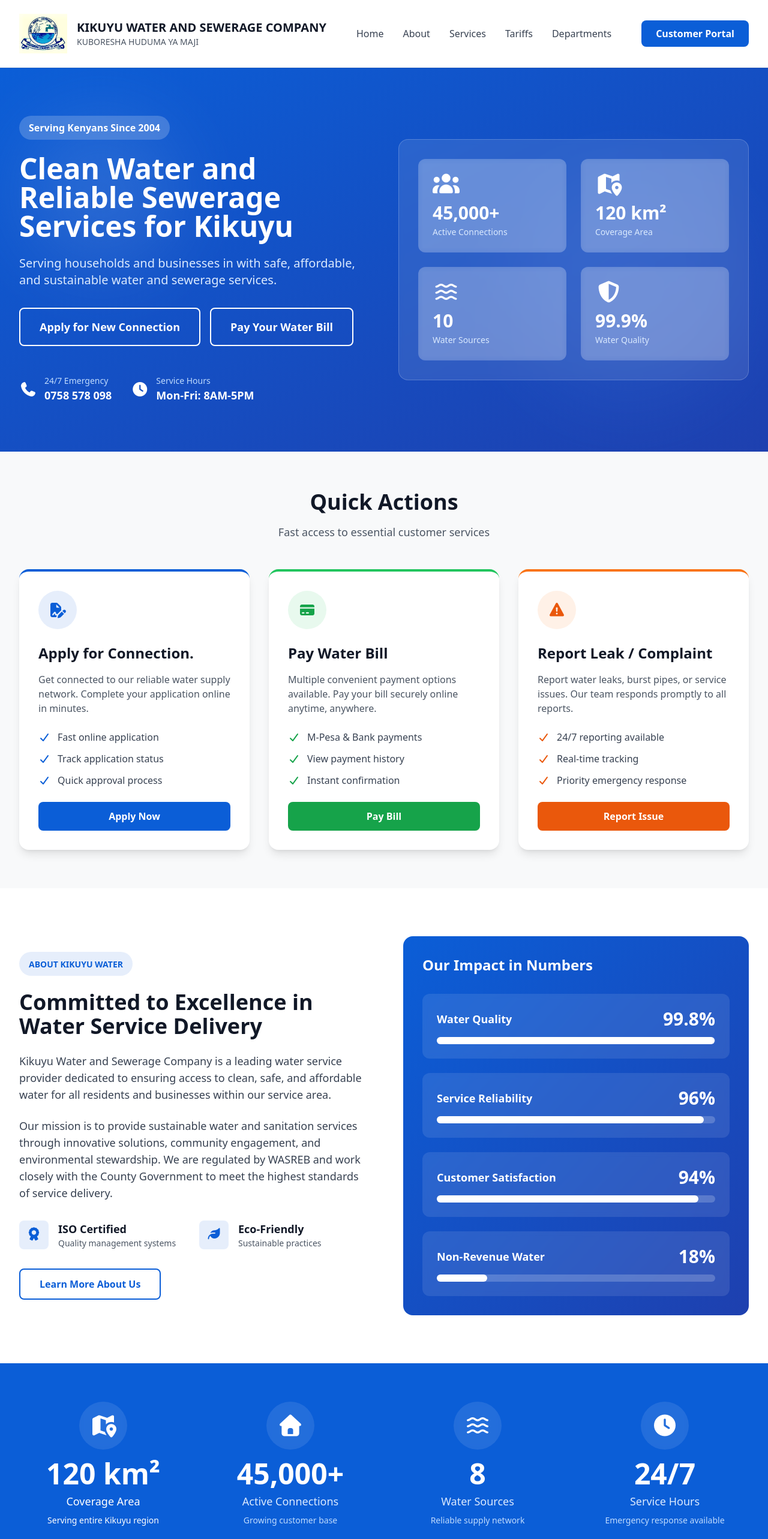
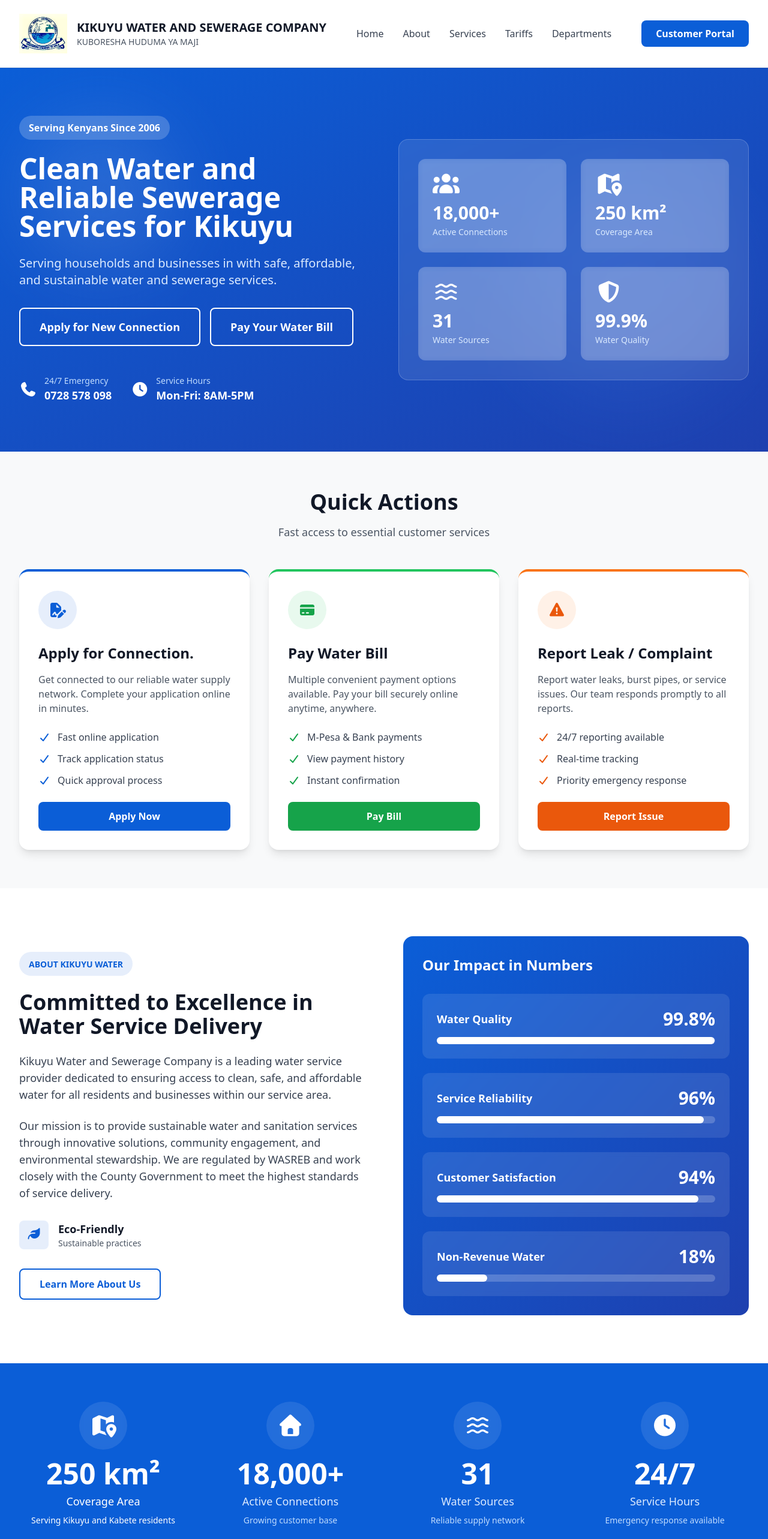
Before and after one commit to KikuyuWater/Kikuyu-Water, a React (Create React App) app in the folder kikuyu-water/: page / in a window 1280 px wide. Shown: the top 2566 px of the page at 60% size. Built offline with nearby package versions, Linux system fonts and the light colour scheme.

Commit message:
Remove ISO certification references and fix React import warning

```diff
--- a/kikuyu-water/src/layouts/Cta.jsx
+++ b/kikuyu-water/src/layouts/Cta.jsx
@@ -52,10 +52,10 @@
             <p className="font-bold mb-1 text-sm sm:text-base">Call Us</p>
             <span className="text-blue-100 text-sm sm:text-base">+254 758 578 098</span>
           </a>
-          <a href="mailto:info@kikuyuwater.co.ke" role="link" aria-label="Email Kikuyu Water" className="flex flex-col items-center no-underline hover:underline relative overflow-hidden active:scale-95 active:opacity-80 transform transition duration-150" onMouseDown={createRipple} onTouchStart={createRipple}>
+          <a href="mailto:kikuyuwater@yahoo.com" role="link" aria-label="Email Kikuyu Water" className="flex flex-col items-center no-underline hover:underline relative overflow-hidden active:scale-95 active:opacity-80 transform transition duration-150" onMouseDown={createRipple} onTouchStart={createRipple}>
             <i className="fa-solid fa-envelope text-3xl sm:text-4xl mb-2 sm:mb-3" aria-hidden="true"></i>
             <p className="font-bold mb-1 text-sm sm:text-base">Email Us</p>
-            <span className="text-blue-100 text-sm sm:text-base">info@kikuyuwater.co.ke</span>
+            <span className="text-blue-100 text-sm sm:text-base">kikuyuwater@yahoo.com</span>
           </a>
           <a
             href="https://www.google.com/maps/search/?api=1&query=QM46%2BF8X%2C%20Ivory%20Towers%20Street%2C%20Rungiri"
--- a/kikuyu-water/src/layouts/Footer.jsx
+++ b/kikuyu-water/src/layouts/Footer.jsx
@@ -115,7 +115,7 @@
               </div>
               <div className="flex items-start">
                 <i className="fa-solid fa-envelope text-primary mr-2 sm:mr-3 mt-1"></i>
-                <p>info@kikuyuwater.co.ke</p>
+                <p>kikuyuwater@yahoo.com</p>
               </div>
               <div className="flex items-start">
                 <i className="fa-solid fa-clock text-primary mr-2 sm:mr-3 mt-1"></i>
--- a/kikuyu-water/src/pages/about-page/Infrustructure.jsx
+++ b/kikuyu-water/src/pages/about-page/Infrustructure.jsx
@@ -118,7 +118,7 @@
             <i className="fa-solid fa-flask text-primary text-3xl mb-4"></i>
             <h4 className="font-bold text-gray-900 mb-2">Water Quality Lab</h4>
             <p className="text-gray-600 text-sm">
-              ISO 17025 accredited testing facility
+              Advanced water testing facility
             </p>
           </div>
           <div
--- a/kikuyu-water/src/pages/about-page/OverviewSection.jsx
+++ b/kikuyu-water/src/pages/about-page/OverviewSection.jsx
@@ -56,21 +56,6 @@
                 alt="modern water treatment facility with blue pipes and filtration systems, professional industrial photography"
               />
             </div>
-            <div className="absolute -bottom-8 -left-8 bg-white rounded-2xl shadow-2xl p-8 max-w-xs">
-              <div className="flex items-center mb-4">
-                <div className="bg-primary/10 p-3 rounded-lg mr-4">
-                  <i className="fa-solid fa-award text-primary text-2xl"></i>
-                </div>
-                <div>
-                  <p className="text-3xl font-black text-gray-900">ISO 9001</p>
-                  <p className="text-sm text-gray-600">Certified Since 2015</p>
-                </div>
-              </div>
-              <p className="text-gray-700 text-sm">
-                Committed to quality management systems and continuous
-                improvement
-              </p>
-            </div>
           </div>
         </div>
       </div>
--- a/kikuyu-water/src/pages/department-page/ContactDepartments.jsx
+++ b/kikuyu-water/src/pages/department-page/ContactDepartments.jsx
@@ -91,7 +91,7 @@
                   <i className="fa-solid fa-envelope text-primary text-xl mr-4 mt-1"></i>
                   <div>
                     <p className="font-bold text-gray-900">Email</p>
-                    <p className="text-gray-600">info@kikuyuwater.co.ke</p>
+                    <p className="text-gray-600">kikuyuwater@yahoo.com</p>
                   </div>
                 </div>
                 <div className="flex items-start">
--- a/kikuyu-water/src/pages/landing-page/CompanyHighlights.jsx
+++ b/kikuyu-water/src/pages/landing-page/CompanyHighlights.jsx
@@ -1,3 +1,5 @@
+import React from "react";
+
 const CompanyHighlights = () => {
   return (
     <section id="company-highlights" className="py-16 sm:py-20 bg-white">
@@ -28,19 +30,6 @@
             </p>
 
             <div className="grid grid-cols-1 sm:grid-cols-2 gap-4 sm:gap-6 mb-6 sm:mb-8">
-              <div className="flex items-start">
-                <div className="bg-primary/10 p-2 sm:p-3 rounded-lg mr-3 sm:mr-4">
-                  <i className="fa-solid fa-award text-primary text-lg sm:text-xl"></i>
-                </div>
-                <div>
-                  <p className="font-bold text-gray-900 text-base sm:text-lg">
-                    ISO Certified
-                  </p>
-                  <p className="text-gray-600 text-xs sm:text-sm">
-                    Quality management systems
-                  </p>
-                </div>
-              </div>
               <div className="flex items-start">
                 <div className="bg-primary/10 p-2 sm:p-3 rounded-lg mr-3 sm:mr-4">
                   <i className="fa-solid fa-leaf text-primary text-lg sm:text-xl"></i>
--- a/kikuyu-water/src/pages/landing-page/HeroSection.jsx
+++ b/kikuyu-water/src/pages/landing-page/HeroSection.jsx
@@ -15,7 +15,7 @@
           <div>
             <div className="inline-block bg-white/20 backdrop-blur-sm px-4 py-2 rounded-full mb-4 sm:mb-6">
               <span className="text-sm sm:text-base font-bold">
-                Serving Kenyans Since 2004
+                Serving Kenyans Since 2006
               </span>
             </div>
             <h1 className="text-3xl sm:text-4xl md:text-5xl font-black leading-tight mb-4 sm:mb-6">
@@ -38,7 +38,7 @@
                 <i className="fa-solid fa-phone text-2xl mr-3"></i>
                 <div>
                   <p className="text-sm text-blue-200">24/7 Emergency</p>
-                  <p className="font-bold text-lg"> 0758 578 098 </p>
+                  <p className="font-bold text-lg"> 0728 578 098 </p>
                 </div>
               </div>
               <div className="flex items-center">
@@ -57,7 +57,7 @@
                 <div className="bg-white/20 backdrop-blur-sm p-4 sm:p-6 rounded-xl">
                   <i className="fa-solid fa-users text-3xl sm:text-4xl mb-2 sm:mb-3"></i>
                   <p className="text-2xl sm:text-3xl font-black mb-1">
-                    45,000+
+                    18,000+
                   </p>
                   <p className="text-xs sm:text-sm text-blue-100">
                     Active Connections
@@ -66,7 +66,7 @@
                 <div className="bg-white/20 backdrop-blur-sm p-4 sm:p-6 rounded-xl">
                   <i className="fa-solid fa-map-marked-alt text-3xl sm:text-4xl mb-2 sm:mb-3"></i>
                   <p className="text-2xl sm:text-3xl font-black mb-1">
-                    120 km²
+                    250 km²
                   </p>
                   <p className="text-xs sm:text-sm text-blue-100">
                     Coverage Area
@@ -74,7 +74,7 @@
                 </div>
                 <div className="bg-white/20 backdrop-blur-sm p-4 sm:p-6 rounded-xl">
                   <i className="fa-solid fa-water text-3xl sm:text-4xl mb-2 sm:mb-3"></i>
-                  <p className="text-2xl sm:text-3xl font-black mb-1">10</p>
+                  <p className="text-2xl sm:text-3xl font-black mb-1">31</p>
                   <p className="text-xs sm:text-sm text-blue-100">
                     Water Sources
                   </p>
--- a/kikuyu-water/src/pages/landing-page/QuickActions.jsx
+++ b/kikuyu-water/src/pages/landing-page/QuickActions.jsx
@@ -141,7 +141,7 @@
                     <p className="text-sm text-gray-600">Supervisor</p>
                     <div className="mt-2 flex items-center space-x-3">
                       <a href="tel:+254758578091" aria-label="Call Muguga supervisor at +254 758 578 091" className="text-primary font-medium">Call</a>
-                      <a href="mailto:supervisor-muguga@kikuyuwater.co.ke" aria-label="Email Muguga supervisor" className="text-primary font-medium">Email</a>
+                      <a href="mailto:kikuyuwater@yahoo.com" aria-label="Email Muguga supervisor" className="text-primary font-medium">Email</a>
                     </div>
                   </div>
                   <div className="p-3 rounded border">
@@ -149,7 +149,7 @@
                     <p className="text-sm text-gray-600">Supervisor</p>
                     <div className="mt-2 flex items-center space-x-3">
                       <a href="tel:+254758578092" aria-label="Call Karai supervisor at +254 758 578 092" className="text-primary font-medium">Call</a>
-                      <a href="mailto:supervisor-karai@kikuyuwater.co.ke" aria-label="Email Karai supervisor" className="text-primary font-medium">Email</a>
+                      <a href="mailto:kikuyuwater@yahoo.com" aria-label="Email Karai supervisor" className="text-primary font-medium">Email</a>
                     </div>
                   </div>
                   <div className="p-3 rounded border">
@@ -157,7 +157,7 @@
                     <p className="text-sm text-gray-600">Supervisor</p>
                     <div className="mt-2 flex items-center space-x-3">
                       <a href="tel:+254758578093" aria-label="Call Kikuyu supervisor at +254 758 578 093" className="text-primary font-medium">Call</a>
-                      <a href="mailto:supervisor-kikuyu@kikuyuwater.co.ke" aria-label="Email Kikuyu supervisor" className="text-primary font-medium">Email</a>
+                      <a href="mailto:kikuyuwater@yahoo.com" aria-label="Email Kikuyu supervisor" className="text-primary font-medium">Email</a>
                     </div>
                   </div>
                 </div>
--- a/kikuyu-water/src/pages/landing-page/Statistics.jsx
+++ b/kikuyu-water/src/pages/landing-page/Statistics.jsx
@@ -12,11 +12,11 @@
               <i className="fa-solid fa-map-marked-alt text-3xl sm:text-4xl"></i>
             </div>
             <p className="text-3xl sm:text-5xl font-black mb-1 sm:mb-2">
-              120 km²
+              250 km²
             </p>
             <p className="text-lg sm:text-lg text-SlateBlue-100">Coverage Area</p>
             <p className="text-xs sm:text-sm text-SlateBlue-200 mt-1 sm:mt-2">
-              Serving entire Kikuyu region
+              Serving Kikuyu and Kabete residents
             </p>
           </div>
 
@@ -26,7 +26,7 @@
               <i className="fa-solid fa-home text-3xl sm:text-4xl"></i>
             </div>
             <p className="text-3xl sm:text-5xl font-black mb-1 sm:mb-2">
-              45,000+
+              18,000+
             </p>
             <p className="text-lg sm:text-lg text-blue-100">
               Active Connections
@@ -41,7 +41,7 @@
             <div className="bg-white/10 backdrop-blur-sm w-16 h-16 sm:w-20 sm:h-20 rounded-full flex items-center justify-center mx-auto mb-3 sm:mb-4">
               <i className="fa-solid fa-water text-3xl sm:text-4xl"></i>
             </div>
-            <p className="text-3xl sm:text-5xl font-black mb-1 sm:mb-2">8</p>
+            <p className="text-3xl sm:text-5xl font-black mb-1 sm:mb-2">31</p>
             <p className="text-lg sm:text-lg text-blue-100">Water Sources</p>
             <p className="text-xs sm:text-sm text-blue-200 mt-1 sm:mt-2">
               Reliable supply network
```
Also changed, not shown: 1 other file (tests, documents, lock files or other folders).
